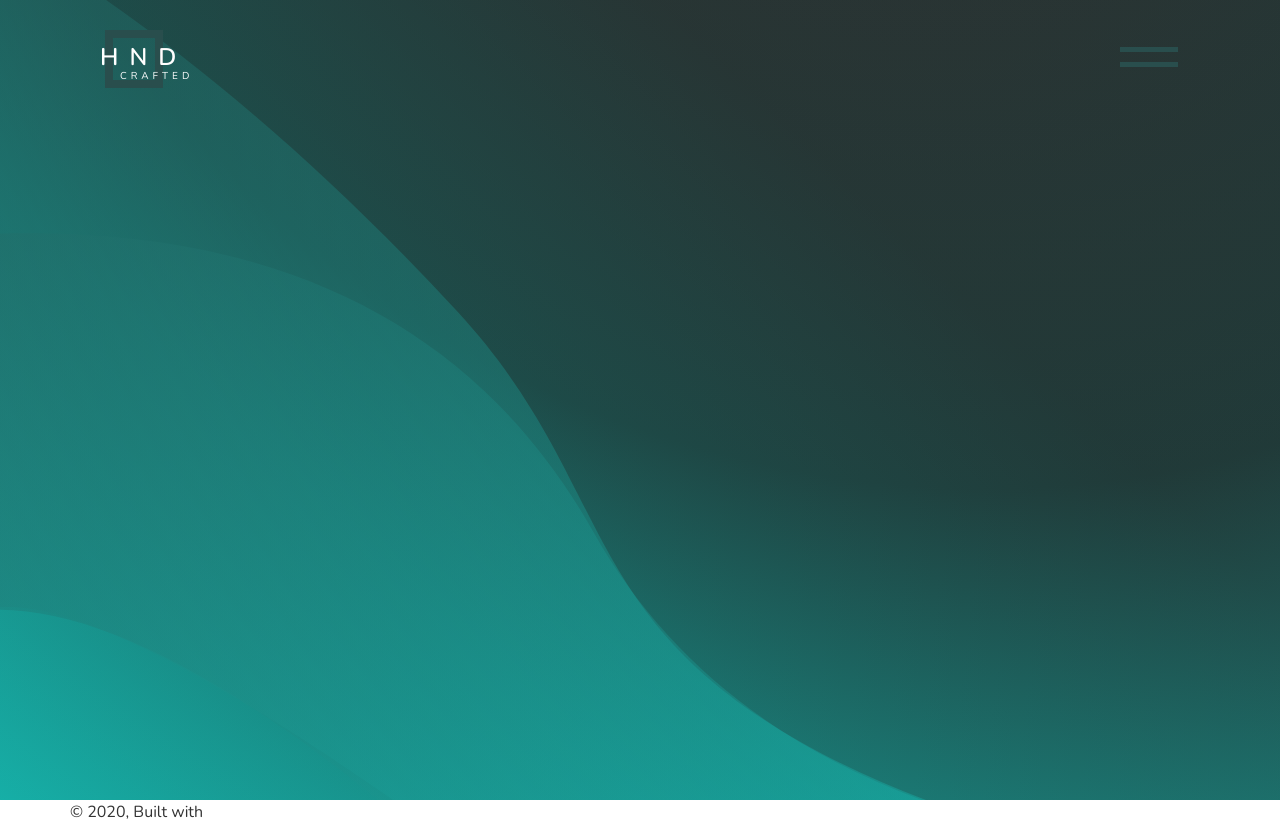
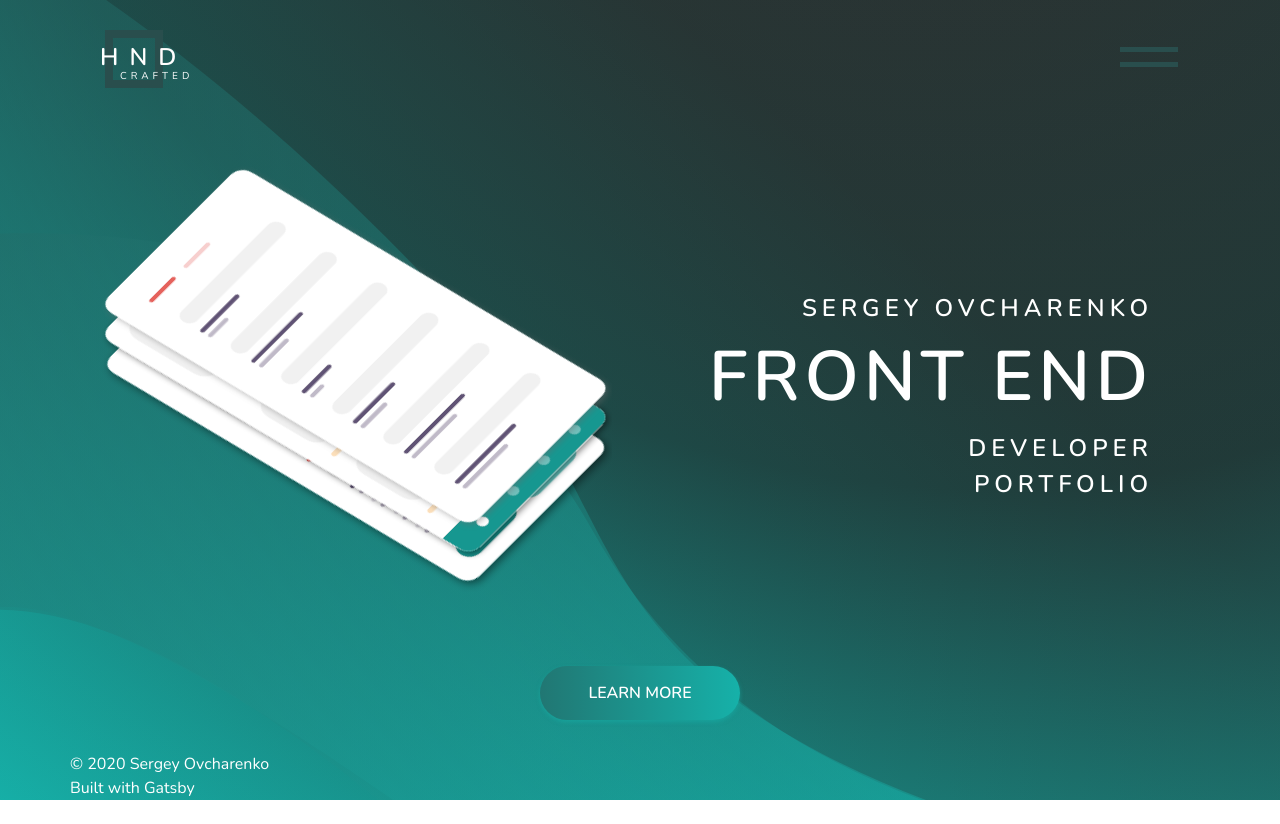
Before and after one commit to sergeycode/gatsby-portfolio, a Gatsby site: page / in a window 1280 px wide. After the commit the page ends 800 px from the top, so only its background shows below. Built offline with nearby package versions, Linux system fonts and the light colour scheme; Gatsby itself is replaced by a stand-in of ours.

Commit message:
Home page

```diff
--- /dev/null
+++ b/src/components/footer.js
@@ -0,0 +1,20 @@
+import { Link } from "gatsby";
+import React, { useState } from "react";
+
+const Footer = () => (
+  <footer>
+    <div className="container">
+      © {new Date().getFullYear()} Sergey Ovcharenko <br /> Built with
+      {` `}
+      <a
+        href="https://www.gatsbyjs.org"
+        target="_blank"
+        rel="noopener noreferrer"
+      >
+        Gatsby
+      </a>
+    </div>
+  </footer>
+);
+
+export default Footer;
--- a/src/components/header.js
+++ b/src/components/header.js
@@ -21,6 +21,7 @@ const Header = () => {
           <button
             type="button"
             className="btn btn-menu"
+            title="Menu"
             onClick={handleToggle}
             aria-expanded={isToggled ? "true" : "false"}
           >
@@ -47,6 +48,7 @@ const Header = () => {
                     className="animate-top"
                     href="https://twitter.com/sergeycode"
                     target="_blank"
+                    rel="noopener noreferrer"
                   >
                     twitter
                   </a>
@@ -56,6 +58,7 @@ const Header = () => {
                     className="animate-top"
                     href="https://www.linkedin.com/in/sergeyovcharenko/"
                     target="_blank"
+                    rel="noopener noreferrer"
                   >
                     linkedin
                   </a>
@@ -65,6 +68,7 @@ const Header = () => {
                     className="animate-top"
                     href="https://github.com/sergeycode"
                     target="_blank"
+                    rel="noopener noreferrer"
                   >
                     github
                   </a>
--- a/src/components/layout.js
+++ b/src/components/layout.js
@@ -10,6 +10,7 @@ import PropTypes from "prop-types";
 import { useStaticQuery, graphql } from "gatsby";
 import { Link } from "gatsby";
 import Header from "./header";
+import Footer from "./footer";
 import "../styles/style.scss";
 
 const Layout = ({ children }) => {
@@ -27,17 +28,7 @@ const Layout = ({ children }) => {
     <>
       <Header siteTitle={data.site.siteMetadata.title} />
       <main>{children}</main>
-      <footer>
-        <div className="container">
-          <div className="row">
-            <div className="col-sm-12">
-              © {new Date().getFullYear()}, Built with
-              {` `}
-              <a href="https://www.gatsbyjs.org">Gatsby</a>
-            </div>
-          </div>
-        </div>
-      </footer>
+      <Footer />
     </>
   );
 };
--- a/src/pages/index.js
+++ b/src/pages/index.js
@@ -9,7 +9,38 @@ const IndexPage = () => {
     <Layout>
       <SEO title="Home" />
       <div className="home">
-        <div className="container"></div>
+        <div className="container">
+          <div className="home-grid">
+            <div className="home-about">
+              <h1 className="home-heading font-sb">Sergey Ovcharenko</h1>
+              <h2 className="home-subheading font-sb">
+                <div className="home-subheading-lg">front end</div>
+                <div className="home-subheading-sm">developer</div>
+                <div className="home-subheading-sm">portfolio</div>
+              </h2>
+            </div>
+            <div className="home-image-container">
+              <img
+                className="home-image"
+                src="/home-mockup-3.svg"
+                alt="mobile screen mockup"
+              />
+              <img
+                className="home-image"
+                src="/home-mockup-2.svg"
+                alt="mobile screen mockup"
+              />
+              <img
+                className="home-image"
+                src="/home-mockup-1.svg"
+                alt="mobile screen mockup"
+              />
+            </div>
+            <Link className="btn btn-primary" to="/projects">
+              Learn More
+            </Link>
+          </div>
+        </div>
       </div>
     </Layout>
   );
--- a/src/styles/buttons.scss
+++ b/src/styles/buttons.scss
@@ -0,0 +1,15 @@
+.btn {
+  -moz-appearance: none;
+  -webkit-appearance: none;
+  padding: 0;
+  background: none;
+  border: none;
+  &-primary {
+    padding: 1rem 2.5rem;
+    background-image: linear-gradient(90deg, #217773 0%, #16b1a9 100%);
+    box-shadow: 0 2px 4px 0 rgba(22, 177, 169, 0.5);
+    border-radius: 22.5rem;
+    text-transform: uppercase;
+    font-weight: 600;
+  }
+}
--- /dev/null
+++ b/src/styles/footer.scss
@@ -0,0 +1,7 @@
+footer {
+  position: absolute;
+  bottom: 0;
+  left: 0;
+  width: 100%;
+  color: #fff;
+}
--- a/src/styles/header.scss
+++ b/src/styles/header.scss
@@ -1,8 +1,9 @@
 .header {
-  position: fixed;
+  position: absolute;
   width: 100%;
   left: 0;
   top: 0;
+  z-index: 100;
 }
 .nav {
   display: flex;
@@ -130,9 +131,6 @@
   }
 }
 .btn {
-  padding: 0;
-  background-color: transparent;
-  border: none;
   &:focus {
     outline: none;
   }
@@ -205,16 +203,42 @@
 .animate {
   &-container {
     overflow: hidden;
-    transform: perspective(60rem) rotateX(0deg);
-    transition: transform 0.5s $cubic-bezier;
-    &:hover,
-    &:focus {
-      transform: perspective(60rem) rotateX(180deg);
-    }
   }
   &-top {
     display: block;
     transform: translateY(100%);
     transition: transform 1s 0.25s $cubic-bezier;
+    position: relative;
+    &:after {
+      content: "";
+      position: absolute;
+      top: -0.3rem;
+      left: 0;
+      bottom: 0;
+      margin: auto;
+      width: 0;
+      height: 0.2rem;
+      background-color: #fff;
+      z-index: -1;
+      transition: width 0.5s $cubic-bezier;
+      @include screen("md") {
+        height: 0.4rem;
+        top: -0.4rem;
+      }
+      @include screen("xl") {
+        height: 0.6rem;
+      }
+    }
+    &-sm {
+      &:after {
+        height: 0.2rem;
+      }
+    }
+    &:hover,
+    &:focus {
+      &:after {
+        width: 100%;
+      }
+    }
   }
 }
--- /dev/null
+++ b/src/styles/home.scss
@@ -0,0 +1,126 @@
+.home {
+  display: flex;
+  align-items: center;
+  justify-content: center;
+  width: 100%;
+  padding-top: 11.5rem;
+  height: 100vh;
+  background: url("/background.svg") no-repeat center/cover;
+  &-grid {
+    @include screen("xl") {
+      display: grid;
+      grid-template-columns: 1fr 1fr auto;
+      justify-items: center;
+      align-items: center;
+    }
+  }
+  &-image {
+    width: 60%;
+    position: absolute;
+    top: 0;
+    left: 0;
+    @include screen("md") {
+      width: 100%;
+    }
+    &:nth-child(2) {
+      top: -1.5rem;
+      z-index: 2;
+      @include screen("md") {
+        top: -3rem;
+      }
+    }
+    &:nth-child(3) {
+      top: -3rem;
+      z-index: 3;
+      @include screen("md") {
+        top: -6rem;
+      }
+    }
+    &-container {
+      position: relative;
+      width: 65%;
+      margin: 0 auto;
+      height: 12rem;
+      @include screen("md") {
+        width: 50%;
+        height: 30rem;
+        top: 3rem;
+      }
+      @include screen("xl") {
+        grid-column-start: 1;
+        grid-row-start: 1;
+        margin: 0;
+        width: 90%;
+        height: 40rem;
+      }
+    }
+  }
+  &-about {
+    text-align: right;
+    color: #fff;
+    width: 65%;
+    margin: 0 auto;
+    text-transform: uppercase;
+    @include screen("lg") {
+      width: 80%;
+      margin: 0 auto;
+    }
+    @include screen("xl") {
+      grid-column-start: 2;
+      margin: 0;
+      height: 20rem;
+    }
+  }
+  &-heading {
+    font-size: 3.8vw;
+    letter-spacing: 0.5rem;
+    line-height: 1;
+    @include screen("sm") {
+      font-size: 3vw;
+    }
+    @include screen("lg") {
+      font-size: 2.4rem;
+    }
+  }
+  &-subheading {
+    letter-spacing: 0.5rem;
+    line-height: 1.5;
+    &-lg {
+      font-size: 8vw;
+      @include screen("sm") {
+        font-size: 6.5vw;
+      }
+      @include screen("lg") {
+        font-size: 7rem;
+      }
+    }
+    &-sm {
+      font-size: 3.8vw;
+      @include screen("sm") {
+        font-size: 3vw;
+      }
+      @include screen("lg") {
+        font-size: 2.4rem;
+      }
+    }
+  }
+  .btn-primary {
+    display: block;
+    font-size: 1.2rem;
+    margin: 1rem auto 0;
+    width: 13rem;
+    text-align: center;
+    @include screen("md") {
+      font-size: 1.6rem;
+      padding: 1.5rem 4rem;
+      width: 20rem;
+      margin: 5rem auto 0;
+    }
+    @include screen("lg") {
+      margin: 7rem auto 0;
+    }
+    @include screen("xl") {
+      grid-column: 1 / -1;
+    }
+  }
+}
--- a/src/styles/layout.scss
+++ b/src/styles/layout.scss
@@ -7,6 +7,14 @@ body {
 .font {
   &-xlt {
     font-weight: 200;
+  }
+  &-sb {
+    font-weight: 600;
+  }
+}
+.text {
+  &-center {
+    text-align: center;
   }
 }
 
@@ -26,9 +34,3 @@ body {
     max-width: 1140px;
   }
 }
-
-.home {
-  width: 100%;
-  height: 100vh;
-  background: url("/background.svg") no-repeat center/cover;
-}
--- a/src/styles/style.scss
+++ b/src/styles/style.scss
@@ -4,3 +4,5 @@
 @import "header.scss";
 @import "buttons.scss";
 @import "layout.scss";
+@import "home.scss";
+@import "footer.scss";
```
Also changed, not shown: static/home-mockup-1.svg (added), static/home-mockup-2.svg (added), static/home-mockup-3.svg (added).
